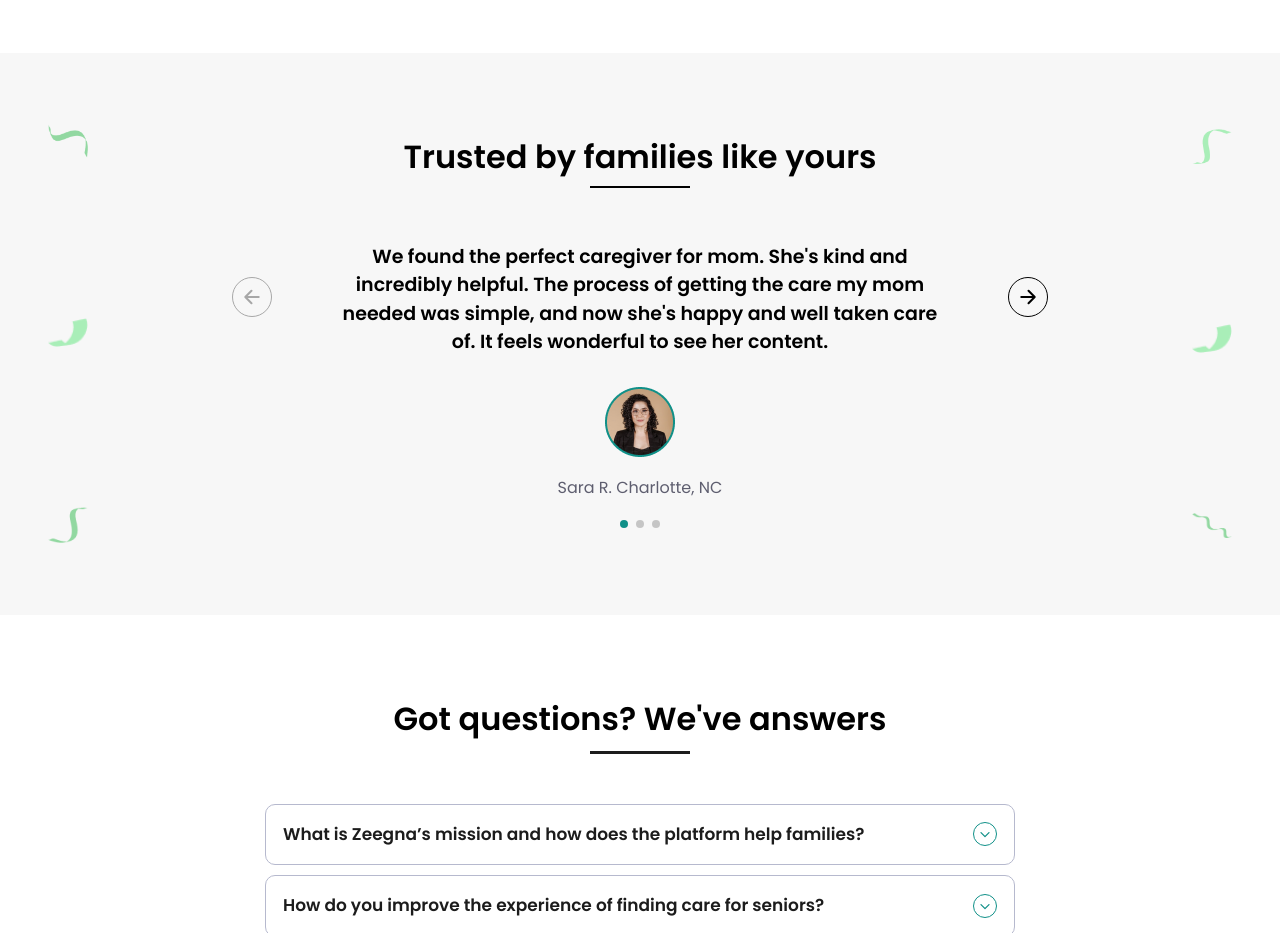
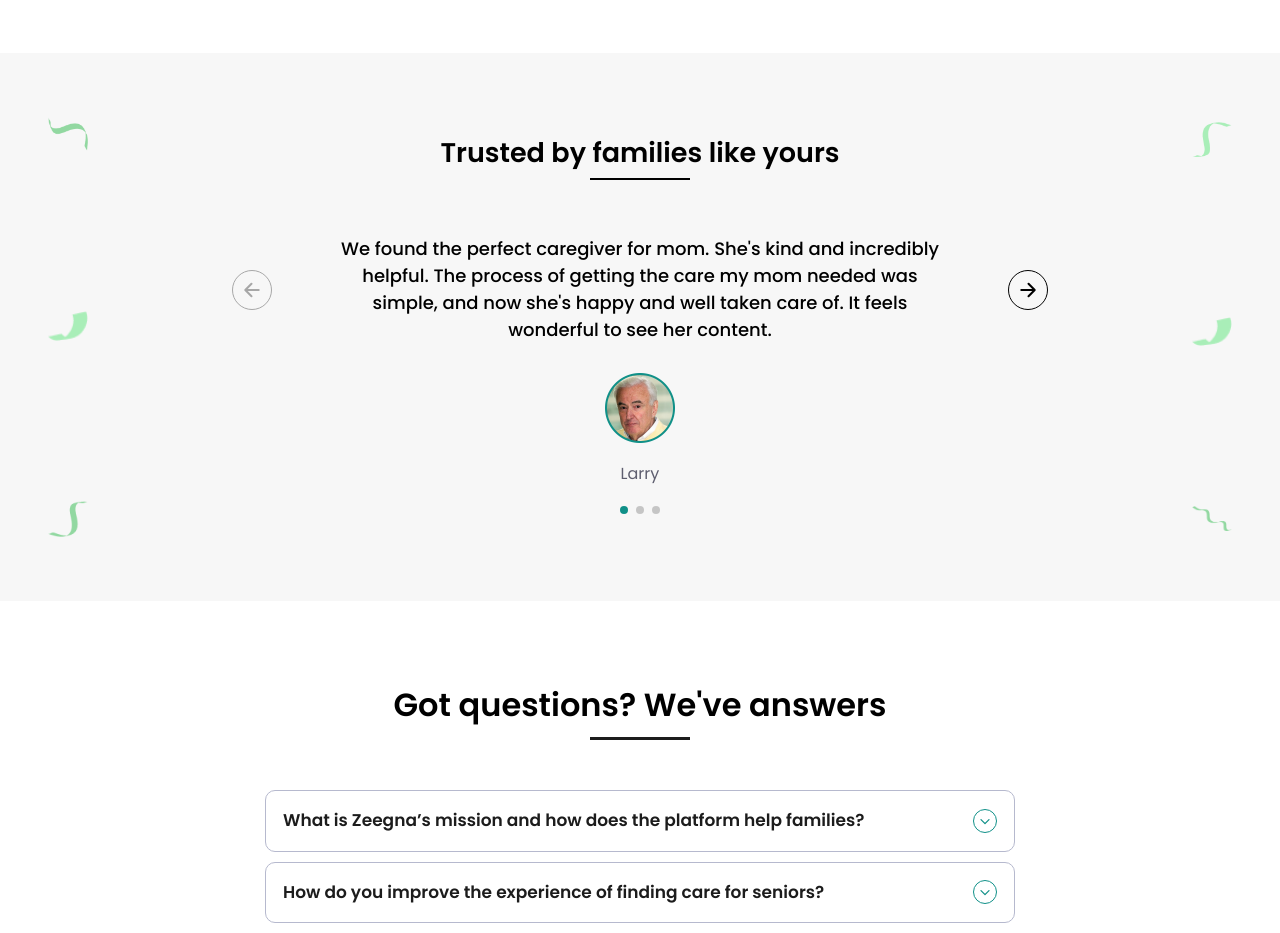
Before and after one commit to qasimfida/zeegna-updated, a React (Vite) app: page / in a window 1280 px wide. Shown: the part 3480-4413 px from the top of the page. Built offline with nearby package versions, Linux system fonts and the light colour scheme.

Commit message:
ALL NEW PAGES COMPLETE

```diff
--- a/src/components/homepage/HeroSlider.jsx
+++ b/src/components/homepage/HeroSlider.jsx
@@ -5,10 +5,18 @@ import "swiper/css/navigation";
 import "swiper/css/pagination";
 import { Navigation, Pagination, Mousewheel, Keyboard } from "swiper/modules";
 import person from "/images/person.png";
+import curve from "/images/curveOne.png";
+import person1 from "/images/person1.png";
 import "../../assets/css/slider.css";
 import { IoArrowBack, IoArrowForward } from "react-icons/io5";
 
-const HeroSlider = () => {
+const HeroSlider = ({
+  fontSize = "text-[32px]  max-sm:text-[24px]",
+  title = "Trusted by families like yours",
+  img,
+  name,
+  textSize = "text-[18px]",
+}) => {
   const prevRef = useRef(null);
   const nextRef = useRef(null);
   const [currentIndex, setCurrentIndex] = useState(0);
@@ -25,11 +33,14 @@ const HeroSlider = () => {
           <img className="w-[40px]" src="images/curveTwo.png" />
           <img className="w-[40px]" src="images/curveThree.png" />
         </div>
-        <div className="relative w-full sm:w-[65%] py-[80px] max-sm:pt-[60px]">
+        <div className="relative w-full sm:w-[65%] py-[80px] max-sm:pt-[50px]">
           <div className="flex items-center flex-col gap-[5px]">
-            <h1 className="text-[32px] max-sm:px-[67px] max-sm:text-[24px] font-semibold text-center">
-              Trusted by families like yours
+            <h1
+              className={` max-sm:px-[16px]  ${fontSize} font-semibold text-center`}
+            >
+              {title}
             </h1>
+
             <div className="w-[100px] h-[2px] border border-black"></div>
           </div>
           {/* Swiper */}
@@ -48,7 +59,7 @@ const HeroSlider = () => {
             mousewheel={true}
             keyboard={true}
             modules={[Navigation, Pagination, Mousewheel, Keyboard]}
-            className="mt-[55px] max-sm:mt-[60]"
+            className="mt-[55px] max-sm:mt-[50]"
           >
             {/* Slides */}
             {Array(3)
@@ -58,15 +69,17 @@ const HeroSlider = () => {
                   key={index}
                   className="text-center flex flex-col items-center"
                 >
-                  <hp className="text-black md:px-[5rem] text-[19px] max-sm:[17px] font-semibold text-wrap text-center">
+                  <p
+                    className={`text-black md:px-[5rem] ${textSize}  font-medium text-wrap text-center`}
+                  >
                     We found the perfect caregiver for mom. She's kind and
                     incredibly helpful. The process of getting the care my mom
                     needed was simple, and now she's happy and well taken care
                     of. It feels wonderful to see her content.
-                  </hp>
-                  <img src={person} alt="person" className="pt-[30px]" />
+                  </p>
+                  <img src={img} alt="person" className="pt-[30px] w-[70px]" />
                   <p className="text-[#5e5e6f] pt-[19px] pb-[35px] max-sm:pb-[60px] text-[16px]">
-                    Sara R. Charlotte, NC
+                    {name}
                   </p>
                 </SwiperSlide>
               ))}
@@ -96,10 +109,7 @@ const HeroSlider = () => {
           </div>
         </div>
 
-        <div
-          className="
-        sm:flex flex-col gap-[10rem] pr-[48px]"
-        >
+        <div className="sm:flex flex-col gap-[10rem] pr-[48px]">
           <img className="w-[40px]" src="images/curveFour.png" />
           <img className="w-[40px]" src="images/curveTwo.png" />
           <img className="w-[40px]" src="images/curveFive.png" />
--- a/src/components/resourceMstwo/ResourceMShero.jsx
+++ b/src/components/resourceMstwo/ResourceMShero.jsx
@@ -54,25 +54,9 @@ function ResourceMShero({
               Resources
             </Link>
 
-            {/* Conditionally render the new "Featured articles" link on other pages */}
-            {location.pathname !== "/new-resources" && (
-              <>
-                <span className="mx-2">|</span>
-                <Link
-                  to="/new-article"
-                  className={`hover:underline ${
-                    location.pathname === "/new-article"
-                      ? "text-gray-500"
-                      : "text-black"
-                  }`}
-                >
-                  Featured articles
-                </Link>
-              </>
-            )}
-
             {extraThings}
           </div>
+
           <button className="rounded-[30px] py-[5px] px-[18px] bg-[#F9ECEC] text-[#5E5E6F] text-[14px] font-normal mb-[10px]">
             Featured
           </button>
--- a/src/components/resourceMstwo/ResourceMStwo.jsx
+++ b/src/components/resourceMstwo/ResourceMStwo.jsx
@@ -181,7 +181,7 @@ function ResourceMStwo() {
         {tabs.map((tab, index) => (
           <SwiperSlide
             key={index}
-            className="!w-fit"
+            className="!w-fit px-[20px]"
             // style={{
             //   width: index < 3 ? 'calc(100% / 8)' : 'calc(100% / 6)',
             // }}
--- a/src/layout/header/Header.jsx
+++ b/src/layout/header/Header.jsx
@@ -15,17 +15,20 @@ import { Bars3Icon, XMarkIcon } from "@heroicons/react/24/outline";
 function Header({ styles = "" }) {
   const location = useLocation();
   const bgColor =
-    location.pathname === "/resources " || location.pathname === "/get-in-touch" || location.pathname === "/family-help-center"  || location.pathname === "/partner-help-center"
-      ? "bg-[#F7F7F7]"
-      : location.pathname === "/help-center" ||
-        location.pathname === "/article" ||
-        location.pathname === "/help-section"
+    location.pathname === "/get-in-touch" ||
+    location.pathname === "/family-help-center" ||
+    location.pathname === "/partner-help-center" ||
+    location.pathname === "/help-center" ||
+    location.pathname === "/article" ||
+    location.pathname === "/help-section"
       ? "bg-[#F7F7F7]"
       : location.pathname === "/become-partner"
       ? "bg-[#eefff0]"
+      : location.pathname === "/new-resources"
+      ? "bg-white" // Default white background for /new-resources
       : location.pathname === "/guiding-hero"
       ? "bg-[#FFF9C6]"
-      : "bg-[#FFFDFD]";
+      : "bg-[#FFFDFD]"; // Default background color for all other paths
 
   const isActive = (path) => location.pathname === path;
   const [isOpen, setIsOpen] = useState(false);
--- a/src/pages/AllServicesCategories.jsx
+++ b/src/pages/AllServicesCategories.jsx
@@ -11,7 +11,7 @@ import FaqsContainer from "../components/faqs/FaqsContainer";
 import ExploreContainer from "../components/explore/ExploreContainer";
 import AllServicesData from "../data/AllServicesData";
 
-// import person1 from "/images/person1.png";
+import person1 from "/images/person1.png";
 
 function AllServicesCategories() {
   return (
@@ -34,7 +34,7 @@ function AllServicesCategories() {
 
       <HeroSlider
         title="Helping families create safer homes"
-        // img={person1}
+        img={person1}
         name={"Larry"}
         fontSize="text-[27px] max-sm:text-[21px]"
       />
--- a/src/pages/ArticalMSpage.jsx
+++ b/src/pages/ArticalMSpage.jsx
@@ -1,5 +1,5 @@
 import React from "react";
-
+import { Link, useLocation } from "react-router-dom";
 import ResourcesHero from "../components/resources/ResourcesHero";
 import ArticleContainer from "../components/article/ArticleTextContainer";
 import FacebookIcon from "../assets/icons/resources/FacebookIcon";
@@ -16,7 +16,7 @@ const ArticalMSpage = () => {
         headingChange={
           <div className="text-start">
             <h1>
-              10 things you should know when choosing a home health provider
+              10 things you should know when choosing a home health provider
             </h1>
           </div>
         }
@@ -33,6 +33,16 @@ const ArticalMSpage = () => {
         showAuthorInfo={true}
         showReadMore={false}
         showImg={true}
+        extraThings={
+          <Link
+            to="/article-ms"
+            className={`hover:underline text-black ${
+              location.pathname === "/article-ms" ? "text-gray-500" : ""
+            }`}
+          >
+            Featured articles
+          </Link>
+        } // This is the third link with the desired styles
       />
 
       <div className="bg-white lg:w-[900px] md:px-[27px] lg:px-0 px-[16px] mx-auto poppin">
--- a/src/pages/ResourcesMS.jsx
+++ b/src/pages/ResourcesMS.jsx
@@ -2,10 +2,11 @@ import React, { useState, useEffect, useRef } from "react";
 import StayConnectedSection from "../components/stayConnected/StayConnected";
 import ResourceMShero from "../components/resourceMstwo/ResourceMShero";
 import ResourceMStwo from "../components/resourceMstwo/ResourceMStwo";
+import ResourcesHero from "../components/resources/ResourcesHero";
 function ResourcesMS() {
   return (
     <>
-      {/* <ResourceMShero showSocialIcons={false} showReadMore={true} /> */}
+      <ResourcesHero showSocialIcons={false} showReadMore={false} />
       <ResourceMStwo />
       <StayConnectedSection />
     </>
```
Also changed, not shown: src/components/resources/ResourcesHero.jsx (+7 -21 lines).
